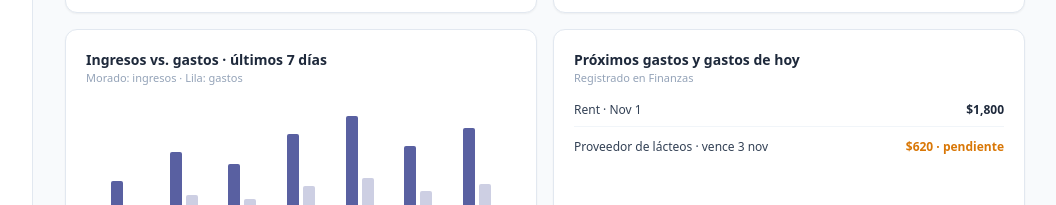
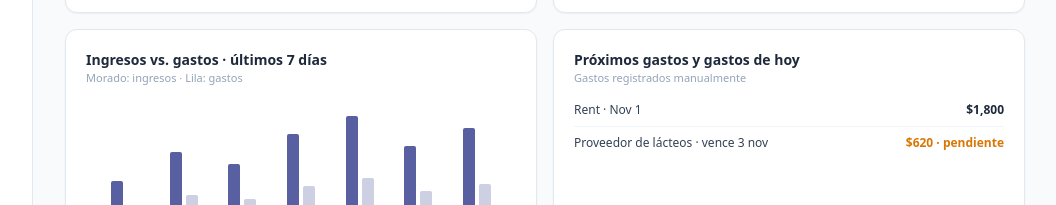
Before and after one commit to AbrilHerrera-svg/NAVI-web, a React (Vite) app in the folder NAVI-web/: page / in a window 1280 px wide. Shown: the part 1834-2039 px from the top of the page, without its empty margins (223-1279 px from the left). Built offline with nearby package versions, Linux system fonts and the light colour scheme.

Commit message:
refactor(dashboard): move upcoming expenses mock data, remove stale Finanzas reference

```diff
--- a/NAVI-web/src/features/dashboard/components/SalesAndFinance.tsx
+++ b/NAVI-web/src/features/dashboard/components/SalesAndFinance.tsx
@@ -1,5 +1,5 @@
 import ProgressBar from "../../../components/ui/ProgressBar";
-import { mockHourlySales } from "../data/dashboardMock";
+import { mockHourlySales, mockUpcomingExpenses } from "../data/dashboardMock";
 import { mockPaymentMethods } from "../data/dashboardMock";
 import { mockWeeklyFinance } from "../data/dashboardMock";
 export const SalesAndFinance = () => {
@@ -87,21 +87,26 @@ export const SalesAndFinance = () => {
               Próximos gastos y gastos de hoy
             </h3>
             <p className="text-[11px] text-slate-400 mb-4">
-              Registrado en Finanzas
+              Gastos registrados manualmente
             </p>
-            <div className="space-y-3 text-xs">
-              <div className="flex justify-between items-center border-b border-slate-100 pb-2">
-                <span className="text-slate-700">Rent · Nov 1</span>
-                <span className="font-bold text-slate-800">$1,800</span>
-              </div>
-              <div className="flex justify-between items-center">
-                <span className="text-slate-700">
-                  Proveedor de lácteos · vence 3 nov
-                </span>
-                <span className="font-semibold text-amber-600">
-                  $620 · pendiente
-                </span>
-              </div>
+            <div className="divide-y divide-slate-100 text-xs">
+              {mockUpcomingExpenses.map((exp, idx) => (
+                <div
+                  key={idx}
+                  className="flex justify-between items-center py-2 first:pt-0 last:pb-0"
+                >
+                  <span className="text-slate-700">{exp.label}</span>
+                  <span
+                    className={
+                      exp.pending
+                        ? "font-semibold text-amber-600"
+                        : "font-bold text-slate-800"
+                    }
+                  >
+                    {exp.amount}
+                  </span>
+                </div>
+              ))}
             </div>
           </div>
         </div>
--- a/NAVI-web/src/features/dashboard/data/dashboardMock.ts
+++ b/NAVI-web/src/features/dashboard/data/dashboardMock.ts
@@ -1,4 +1,6 @@
-import type { AlertCardItem, MetricCardItem, TopProductItem, OutOfStockItem, LowStockItem, HourlySalesItem, PaymentMethodItem, WeeklyFinanceItem } from "../types";
+import type { AlertCardItem, MetricCardItem, TopProductItem, OutOfStockItem, LowStockItem, HourlySalesItem, PaymentMethodItem, WeeklyFinanceItem,
+  UpcomingExpenseItem
+ } from "../types";
 
 export const mockUrgentAlerts: AlertCardItem[] = [
   { tag: 'Atrasado', tagColor: 'danger', count: 2, title: 'Pedidos atrasados / por vencer', desc: '#88 Chilaquiles rojos · atrasado +8 min', link: 'Ver Pedidos →' },
@@ -64,3 +66,8 @@ export const mockWeeklyFinance: WeeklyFinanceItem[] = [
   { ingresos: 70, gastos: 32 },
   { ingresos: 85, gastos: 38 },
 ];
+
+export const mockUpcomingExpenses: UpcomingExpenseItem[] = [
+  { label: 'Rent · Nov 1', amount: '$1,800' },
+  { label: 'Proveedor de lácteos · vence 3 nov', amount: '$620 · pendiente', pending: true },
+];
--- a/NAVI-web/src/features/dashboard/types.ts
+++ b/NAVI-web/src/features/dashboard/types.ts
@@ -53,3 +53,9 @@ export interface WeeklyFinanceItem {
   ingresos: number;
   gastos: number;
 }
+
+export interface UpcomingExpenseItem {
+  label: string;
+  amount: string;
+  pending?: boolean;
+}
```
